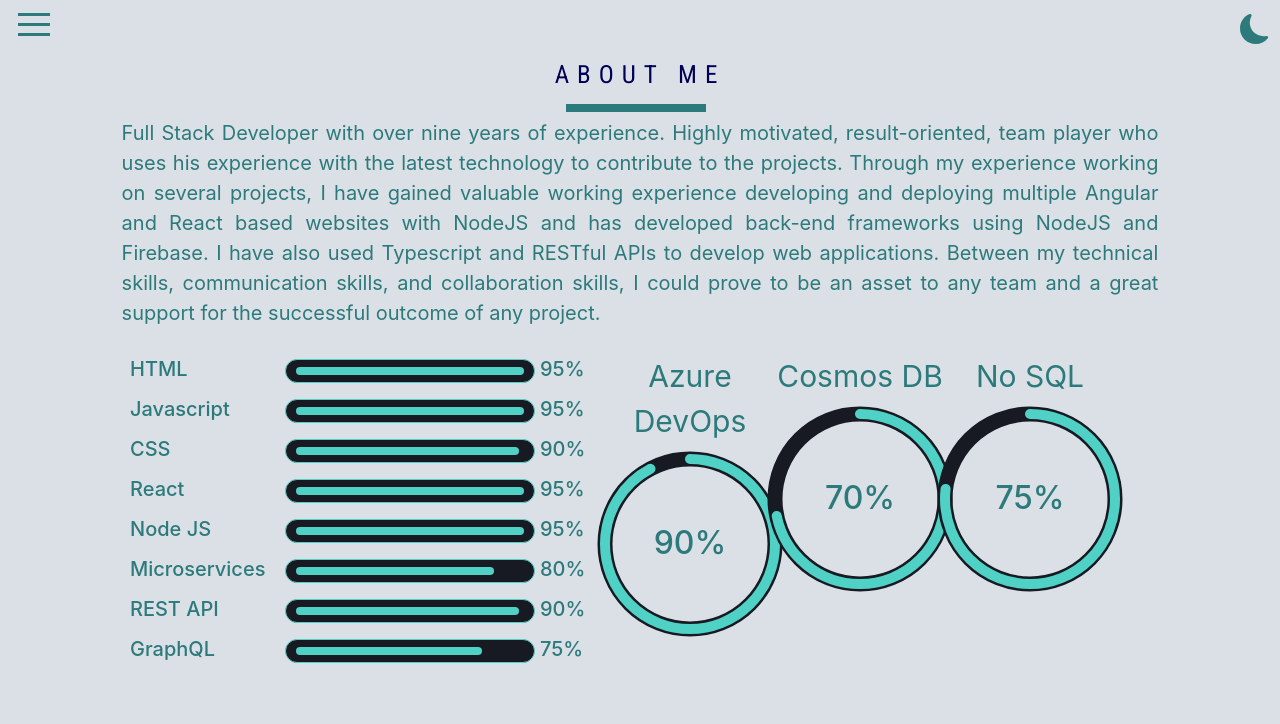
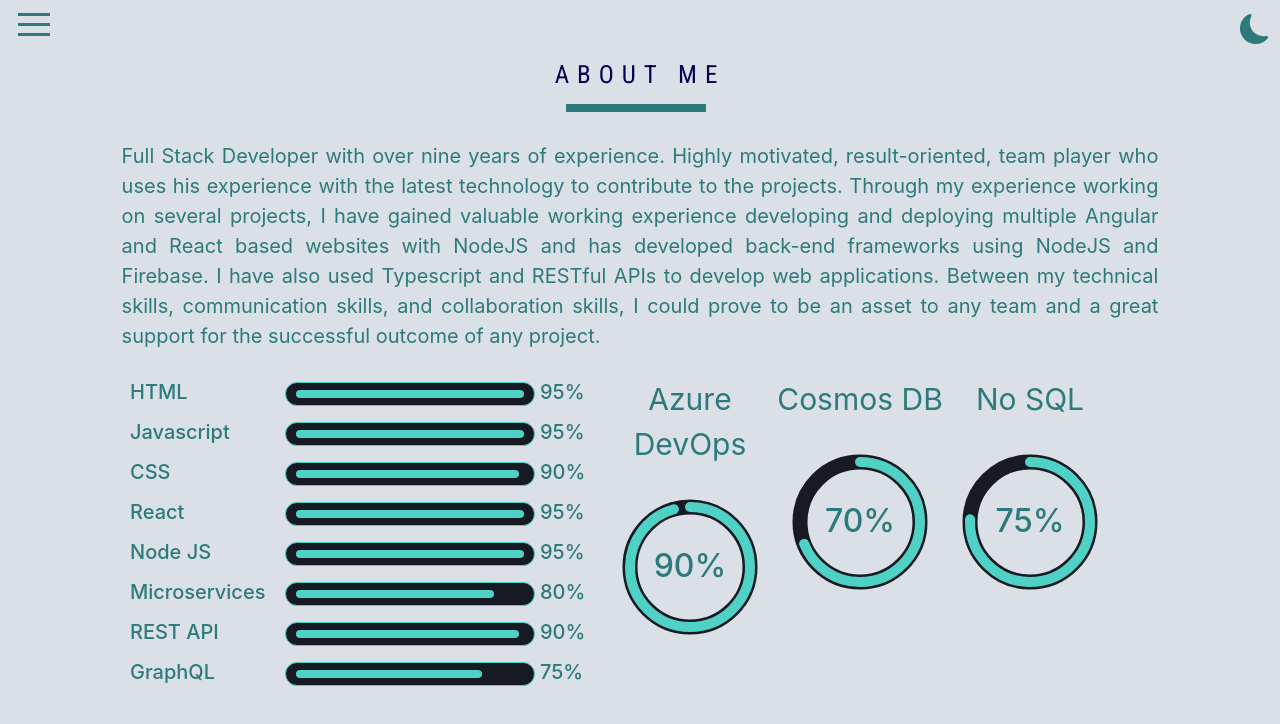
Before and after one commit to Brutalvik/portfolio, a React (Create React App) app: page /about in a window 1280 px wide. Shown: the top 724 px of the page. Built offline with nearby package versions, Linux system fonts and the light colour scheme; a web font is replaced by a local one.

Commit message:
added hardcoded values for circularprogress strokeDashArray & offset

```diff
--- a/src/UI/CircularProgress/CircularProgress.module.css
+++ b/src/UI/CircularProgress/CircularProgress.module.css
@@ -8,7 +8,6 @@
   height: 100px;
   width: 100px;
   user-select: none;
-  cursor: pointer;
 }
 
 .container > label {
@@ -25,7 +24,7 @@
   fill: none;
   stroke: var(--dark-text);
   stroke-linecap: round;
-  stroke-dasharray: 546.8px; /* strokeArray value for a radius of 85 */
+  stroke-dasharray: 410px; /* strokeArray value for a radius of 85 */
   stroke-dashoffset: calc(546.8px * (100 - var(--percentage)) / 100);
   animation: fill 1s ease-in-out forwards;
 }
@@ -44,9 +43,9 @@
 
 @keyframes fill {
   from {
-    stroke-dashoffset: calc(546.8px); /* strokeArray value for a radius of 85 */
+    stroke-dashoffset: calc(410px); /* strokeArray value for a radius of 85 */
   }
   to {
-    stroke-dashoffset: calc(546.8px * (100 - var(--percentage)) / 100);
+    stroke-dashoffset: calc(500px * (100 - var(--percentage)) / 100);
   }
 }
--- a/src/UI/CircularProgress/CircularProgress.tsx
+++ b/src/UI/CircularProgress/CircularProgress.tsx
@@ -8,7 +8,7 @@
   title,
 }) => {
   const { darkMode } = useAppSelector((state) => state.theme);
-  const radius = 85;
+  const radius = 60;
   const circularWidth = 200;
   const percentageValue = percentage >= 0 && percentage <= 100 ? percentage : 0;
   // const strokeArray = radius * Math.PI * 2;
@@ -36,6 +36,8 @@
           className={styles.circleprogress}
           style={
             {
+              // "--strokeArray": strokeArray,
+              // "--strokeOffset": strokeOffset,
               "--percentage": percentageValue,
             } as React.CSSProperties
           }
--- a/src/components/About/About.module.css
+++ b/src/components/About/About.module.css
@@ -7,7 +7,7 @@
 
 .text {
   text-align: justify;
-  padding: 0% 5% 0% 5%;
+  padding: 2% 5% 0% 5%;
   font-size: 20px;
   user-select: none;
   cursor: pointer;
```
